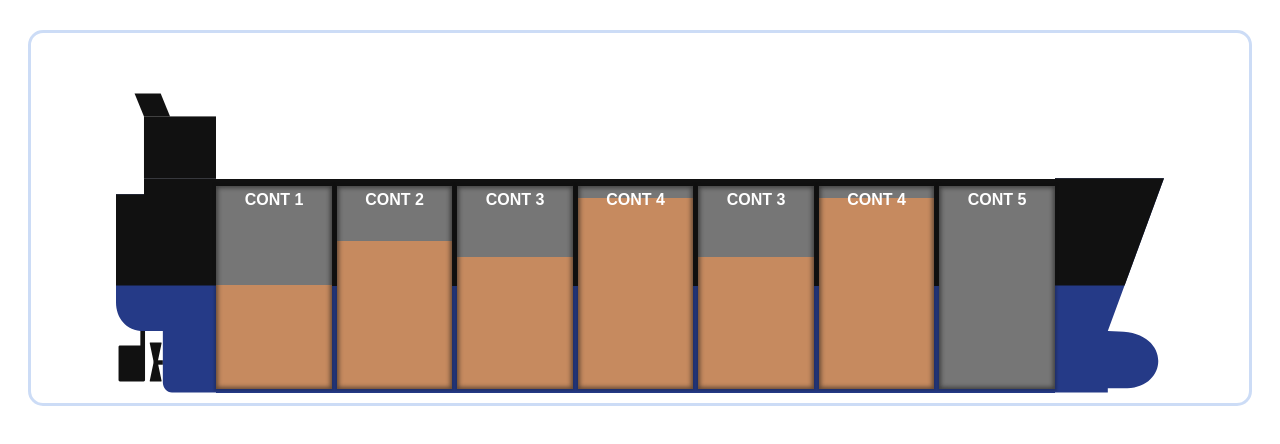
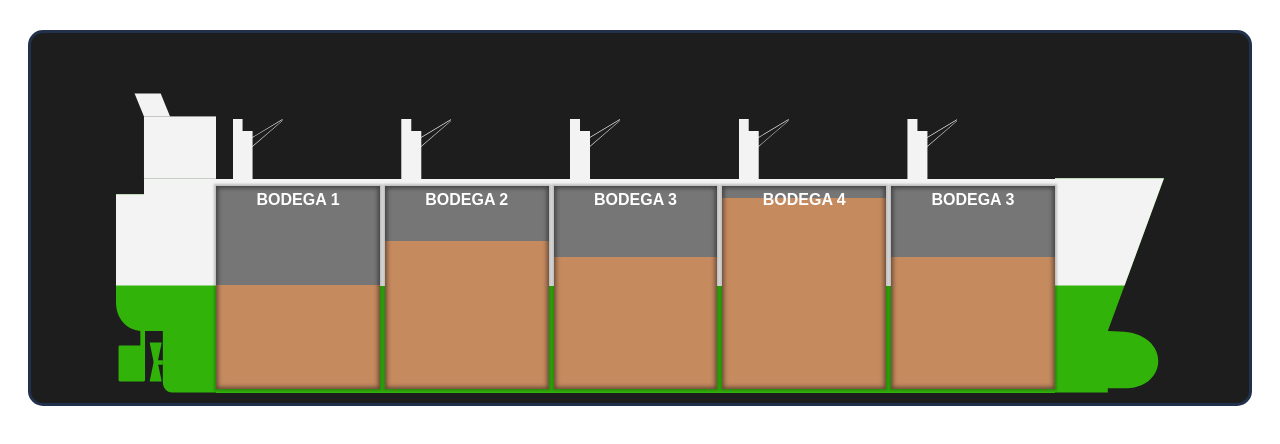
Before and after one commit to angelo-edlcr/Ship, a plain HTML site: page index.html in a window 1280 px wide. Drawn offline with Linux system fonts and the light colour scheme.

Commit message:
Adding cranes

```diff
--- a/index.html
+++ b/index.html
@@ -16,18 +16,18 @@
                             <defs>
                                 <style>
                                     .cls-1 {
-                                    fill: #111;
+                                    fill: #f3f3f3;
                                     }
 
                                     .cls-2 {
-                                    fill: #253a87;
+                                    fill: #31b30a;
                                     }
                                 </style>
                             </defs>
-                            <rect class="cls-1" x="95.19" y="640.26" width="17.24" height="10.64"/>
-                            <path class="cls-1" d="m108.56,691.13h-26.74c-.62,0-1.09-.57-.96-1.18l14.33-68.14,14.33,68.14c.13.61-.34,1.18-.96,1.18Z"/>
-                            <path class="cls-1" d="m108.6,597.69h-26.81c-.6,0-1.05.55-.93,1.14l14.33,68.18,14.33-68.18c.12-.59-.33-1.14-.93-1.14Z"/>
-                            <path class="cls-1" d="m66.37,691.13H9.43c-1.84,0-3.33-1.49-3.33-3.33v-79.67c0-1.84,1.49-3.33,3.33-3.33h49.02v-36.74h11.23v119.74c0,1.83-1.49,3.32-3.32,3.32Z"/>
+                            <rect class="cls-2" x="95.19" y="640.26" width="17.24" height="10.64"/>
+                            <path class="cls-2" d="m108.56,691.13h-26.74c-.62,0-1.09-.57-.96-1.18l14.33-68.14,14.33,68.14c.13.61-.34,1.18-.96,1.18Z"/>
+                            <path class="cls-2" d="m108.6,597.69h-26.81c-.6,0-1.05.55-.93,1.14l14.33,68.18,14.33-68.18c.12-.59-.33-1.14-.93-1.14Z"/>
+                            <path class="cls-2" d="m66.37,691.13H9.43c-1.84,0-3.33-1.49-3.33-3.33v-79.67c0-1.84,1.49-3.33,3.33-3.33h49.02v-36.74h11.23v119.74c0,1.83-1.49,3.32-3.32,3.32Z"/>
                             <path class="cls-2" d="m134.43,717.63h107.68s0-513.11,0-513.11H67.14s0,37.48,0,37.48H0v259.32c0,35.21,22.88,68.75,67.14,68.97h45.29v122.63c0,13.65,9.85,24.71,22,24.71Z"/>
                             <path class="cls-1" d="m242.11,461.07V204.51s-174.97,0-174.97,0v37.48H0v219.08h242.11Z"/>
                             <rect class="cls-1" x="67.14" y="55" width="174.97" height="149.52"/>
@@ -44,11 +44,11 @@
                                 }
 
                                 .cls-22 {
-                                    fill: #111;
+                                    fill: #f3f3f3;
                                 }
 
                                 .cls-32 {
-                                    fill: #253a87;
+                                    fill: #31b30a;
                                 }
                                 </style>
                             </defs>
@@ -75,13 +75,11 @@
     let containers = document.getElementById("containers");
 
     var data = [
-        cont1 = [name = 'CONT 1', total = 6750, existence = 3462],
-        cont2 = [name = 'CONT 2', total = 93500, existence = 68300],
-        cont3 = [name = 'CONT 3', total = 13678, existence = 8925],
-        cont4 = [name = 'CONT 4', total = 72500, existence = 68300],
-        cont5 = [name = 'CONT 3', total = 13678, existence = 8925],
-        cont6 = [name = 'CONT 4', total = 72500, existence = 68300],
-        cont7    = [name = 'CONT 5', total = 15678, existence = 0]
+        cont1 = [name = 'BODEGA 1', total = 6750, existence = 3462, working = true],
+        cont2 = [name = 'BODEGA 2', total = 93500, existence = 68300, working = true],
+        cont3 = [name = 'BODEGA 3', total = 13678, existence = 8925, working = false],
+        cont4 = [name = 'BODEGA 4', total = 72500, existence = 68300, working = true],
+        cont5 = [name = 'BODEGA 3', total = 13678, existence = 8925, working = false]
     ];
 
     data.forEach(cont => {
@@ -89,6 +87,7 @@
         var name = cont[0].toString();
         var total = cont[1];
         var existence = cont[2];
+        var working = cont[3];
         var percent = ((existence * 100) / total).toFixed(2);
 
         // ============================================
@@ -101,6 +100,15 @@
             "rgb(118, 118, 118)" : "linear-gradient(to top, #c68a5f "+ percent +"%, rgb(118, 118, 118) 0%)";
 
         container.innerHTML = `<br /><b>${name}</b>`;
+        console.log(container);
+
+
+        var grua = document.createElement("div");
+        grua.classList.add("grua");
+
+        if (working === true) {
+            grua.style.animation = 'moverGrua 5s infinite';
+        }
 
 
         // ===============================================
@@ -111,6 +119,7 @@
             <b>E:</b> ${(percent > 0) ? existence.toLocaleString('es-US') : 'EMPTY'}`;
 
         container.append(containerInfo);
+        container.append(grua);
         containers.append(container);
     })
 
--- a/styles.css
+++ b/styles.css
@@ -22,6 +22,7 @@ section {
     overflow-y: hidden;
     display: flex;
     align-items: flex-end;
+    background: rgb(29, 29, 29);
 }
 
 figure {
@@ -64,11 +65,10 @@ figure {
 /* ============================================== */
 
 
-
 .ship .containers {
     width: 70%;
     height: 13.4em;
-    background: linear-gradient(to bottom, #111111 50%, #253a87 0);
+    background: linear-gradient(to bottom, #f3f3f3 50%, #31b30a 0);
     column-gap: 5px;
     display: flex;
     justify-content: center;
@@ -93,6 +93,30 @@ figure {
     /* overflow: hidden; */
 }
 
+.grua {
+    content: '';
+    width: 50px;
+    height: 60px;
+    clip-path: polygon(0% 0%, 20% 0%, 20% 20%, 40% 20%, 40% 30%, 100% 0%, 100% 1%, 40% 31%, 40% 45%, 100% 2%, 100% 3%, 40% 46%, 40% 100%, 0% 100%);
+    /* clip-path: polygon(0% 0%, 20% 0%, 20% 20%, 40% 20%, 40% 30%, 100% 66%, 100% 67%, 40% 31%, 40% 45%, 100% 68%, 100% 69%, 40% 46%, 40% 100%, 0% 100%); */
+    background: #f3f3f3;
+    position: absolute;
+    top: -67px;
+    left: 10%;
+}
+
+@keyframes moverGrua {
+    0% {
+        clip-path: polygon(0% 0%, 20% 0%, 20% 20%, 40% 20%, 40% 30%, 100% 0%, 100% 1%, 40% 31%, 40% 45%, 100% 2%, 100% 3%, 40% 46%, 40% 100%, 0% 100%);
+    }
+    50% {
+        clip-path: polygon(0% 0%, 20% 0%, 20% 20%, 40% 20%, 40% 30%, 100% 66%, 100% 67%, 40% 31%, 40% 45%, 100% 68%, 100% 69%, 40% 46%, 40% 100%, 0% 100%);
+    }
+    100% {
+        clip-path: polygon(0% 0%, 20% 0%, 20% 20%, 40% 20%, 40% 30%, 100% 0%, 100% 1%, 40% 31%, 40% 45%, 100% 2%, 100% 3%, 40% 46%, 40% 100%, 0% 100%);
+    }
+}
+
 .containerInfo {
     width: 150px;
     height: auto;
@@ -105,7 +129,7 @@ figure {
     opacity: 0;
     transform: translateY(130%);
     font-weight: 400;
-    background: #253a87d6;
+    background: #31b30ad6;
     z-index: 1;
     transition: .4s all ease;
 }
@@ -113,8 +137,8 @@ figure {
     content: '';
     width: 0px;
     height: 0px;
-    border-bottom: 10px solid #253a87b6;
-    border-right: 10px solid #253a87b6;
+    border-bottom: 10px solid #31b30ab6;
+    border-right: 10px solid #31b30ab6;
     border-top: 10px solid transparent;
     border-left: 10px solid transparent;
     position: absolute;
@@ -127,7 +151,7 @@ figure {
 
 .container:hover .containerInfo {
     transform: translateY(100%);
-    background: #253a87d6;
+    background: #31b30ad6;
     box-shadow: 0 1px 4px 1px #2f2f2fa1;
                 /* inset 0px 1px 3px #ffffff65; */
     opacity: 1;
```
